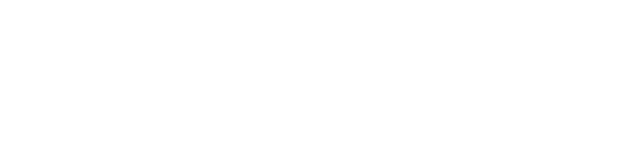
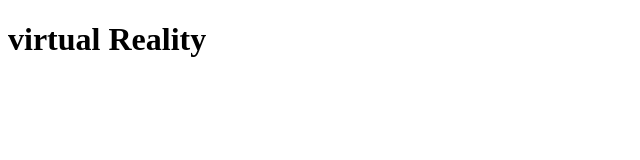
Before and after one commit to HELENTRISHA/-my-super-website-, a plain HTML site: page index.html in a window 1280 px wide. Shown: the whole page, without its empty margins (0-640 px from the left). Drawn offline with Linux system fonts and the light colour scheme.

Commit message:
add heading
challenge

```diff
--- a/index.html
+++ b/index.html
@@ -4,6 +4,7 @@
     <meta charset="UTF-8">
     <title>title</title>
   </head>
+    <h1>virtual Reality</h1>
   <body>
 
   </body>
```
